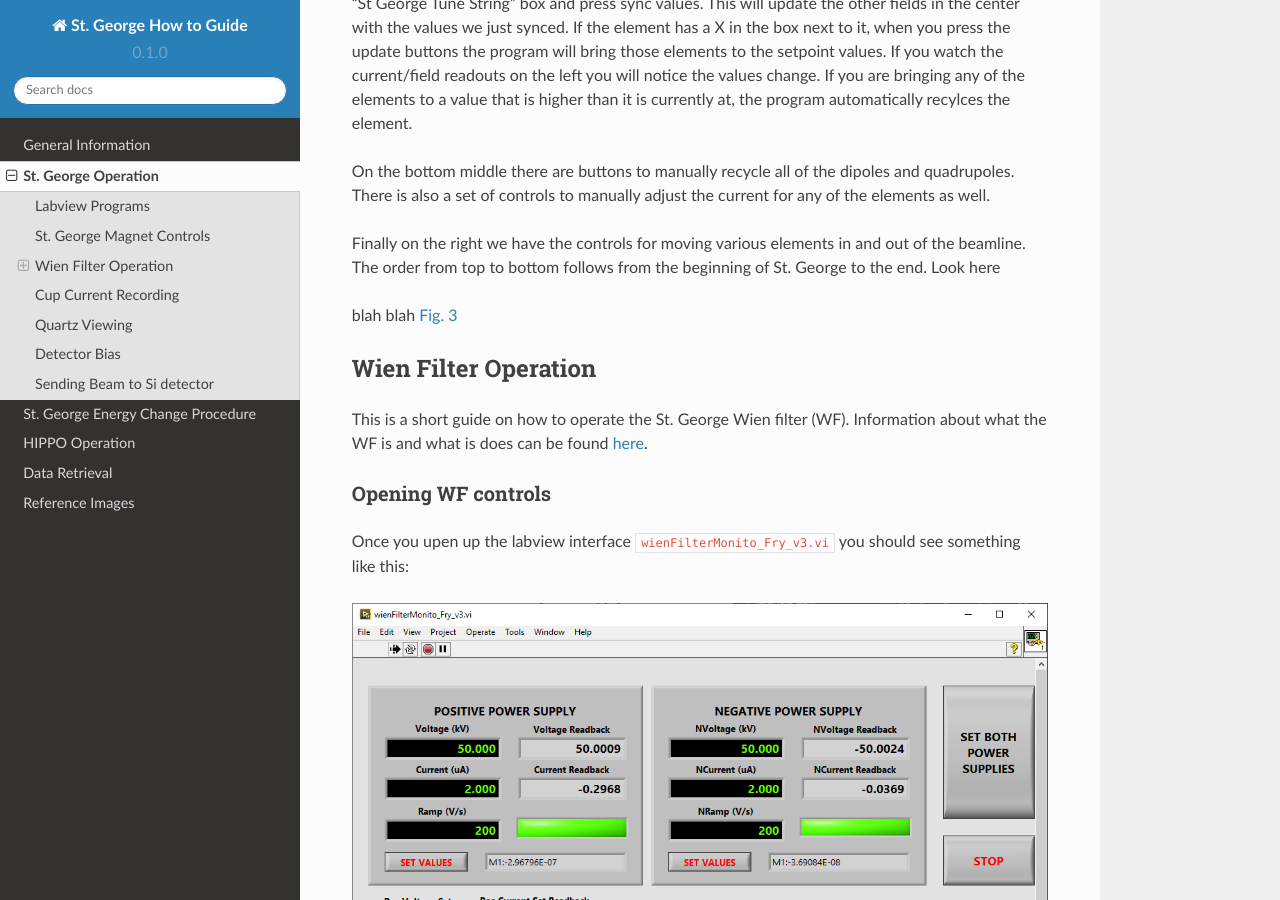
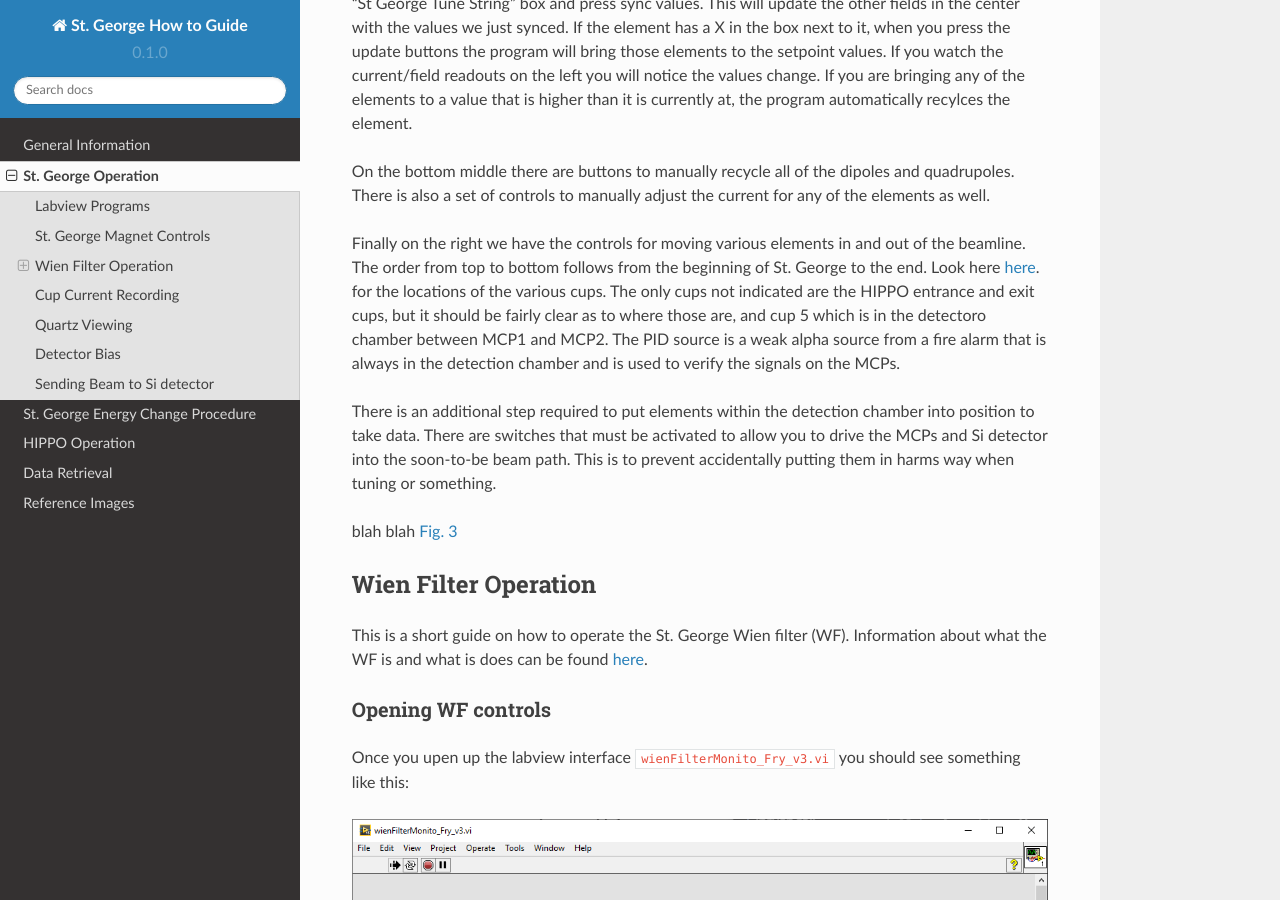
Before and after one commit to asanch25/StG-How-To, a Sphinx documentation site: the page built from docs/source/stgoperation.rst, in a window 1280 px wide and 900 px high, scrolled down 1395 px. Built offline with Sphinx 7.4.7 and the Read the Docs theme 2.0.0, drawn with Linux system fonts in a browser that asks for light colours; pages that are not in the unit, such as notebooks, are missing from menus.

Commit message:
Update stgoperation.rst

```diff
--- a/docs/source/stgoperation.rst
+++ b/docs/source/stgoperation.rst
@@ -30,7 +30,9 @@ In the middle is where we update the magnets with values we have from the St. Ge
 
 On the bottom middle there are buttons to manually recycle all of the dipoles and quadrupoles. There is also a set of controls to manually adjust the current for any of the elements as well.
 
-Finally on the right we have the controls for moving various elements in and out of the beamline. The order from top to bottom follows from the beginning of St. George to the end. Look here
+Finally on the right we have the controls for moving various elements in and out of the beamline. The order from top to bottom follows from the beginning of St. George to the end. Look here `here <refernceimages.rst>`_. for the locations of the various cups. The only cups not indicated are the HIPPO entrance and exit cups, but it should be fairly clear as to where those are, and cup 5 which is in the detectoro chamber between MCP1 and MCP2. The PID source is a weak alpha source from a fire alarm that is always in the detection chamber and is used to verify the signals on the MCPs.
+
+There is an additional step required to put elements within the detection chamber into position to take data. There are switches that must be activated to allow you to drive the MCPs and Si detector into the soon-to-be beam path. This is to prevent accidentally putting them in harms way when tuning or something.
 
 
 
```
